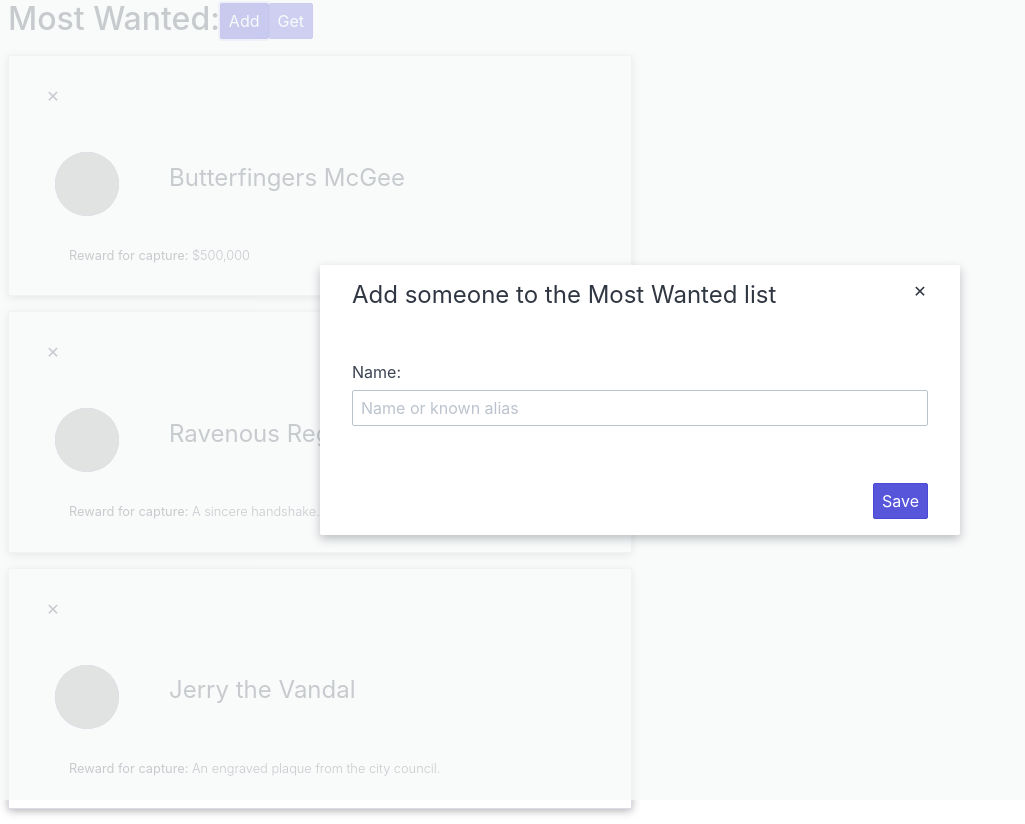
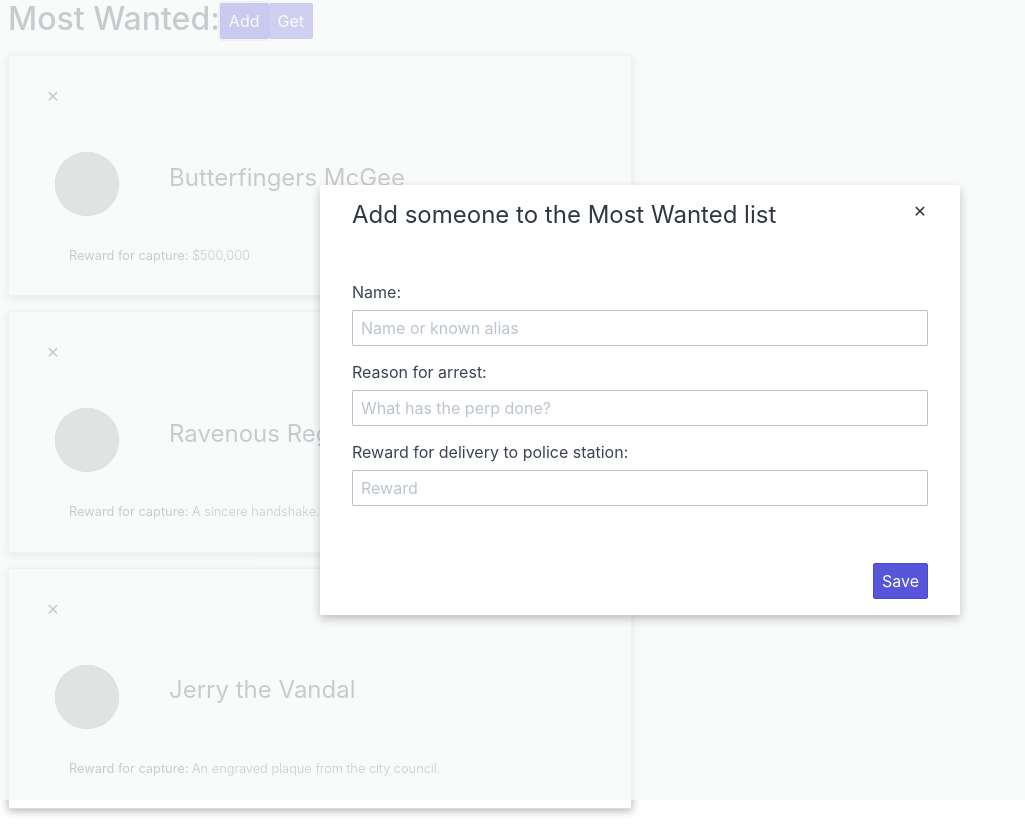
Before and after one commit to JoAn9/Redux-Person, a React (Create React App) app: page / in a window 1280 px wide. Both pictures are taken after a click on the button "Add". Shown: the whole page, without its empty margins (0-1025 px from the left). Built offline with nearby package versions, Linux system fonts and the light colour scheme; grey boxes are pictures that could not be loaded.

Commit message:
delete-redux

```diff
--- /dev/null
+++ b/src/actions/delete_person.js
@@ -0,0 +1,15 @@
+
+import { DELETE_PERSON } from './types';
+
+export default function deletePerson(person) {
+  return dispatch => {
+    dispatch(deletePersonAsync(person));
+  }
+}
+
+function deletePersonAsync(person){
+  return {
+    type: DELETE_PERSON,
+    payload: person // assuming every person has a unique name (which you should never do!), this will work.
+  };
+}
--- a/src/components/AddUserModal.js
+++ b/src/components/AddUserModal.js
@@ -27,12 +27,30 @@ class AddUserModal extends Component {
                     type="text"
                     placeholder="Name or known alias" />
                 </div>
+                <div className="form-group">
+                  <label className="form-label">Reason for arrest:</label>
+                  <input
+                    value={this.props.state.newPersonReason}
+                    onChange={this.props.handleNewPersonReasonChange}
+                    className="form-input"
+                    type="text"
+                    placeholder="What has the perp done?" />
+                </div>
+                <div className="form-group">
+                  <label className="form-label">Reward for delivery to police station:</label>
+                  <input
+                    value={this.props.state.newPersonReward}
+                    onChange={this.props.handleNewPersonRewardChange}
+                    className="form-input"
+                    type="text"
+                    placeholder="Reward" />
+                </div>
               </form>
             </div>
           </div>
           <div className="modal-footer">
             <button
-              onClick={this.props.addPerson}
+              onClick={this.props.createPerson}
               className="btn btn-primary">Save</button>
           </div>
         </div>
--- a/src/components/App.js
+++ b/src/components/App.js
@@ -3,6 +3,7 @@ import {connect} from 'react-redux';
 import {bindActionCreators} from 'redux';
 import addPerson from '../actions/add_person';
 import getWantedList from '../actions/get_wanted_list';
+import deletePerson from '../actions/delete_person';
 import WantedCard from './WantedCard';
 import AddUserModal from './AddUserModal';
 
@@ -15,10 +16,6 @@ class App extends Component {
       newPersonName: '',
       newPersonReason: '',
       newPersonReward: '',
-      newPersonEyes: '',
-      newPersonNose: '',
-      newPersonMouth: '',
-      newPersonSkin: '#CE96FF'
     }
   }
   componentDidMount() {
@@ -28,7 +25,10 @@ class App extends Component {
   renderUsers() {
     if(this.props.wantedPeople) {
       return this.props.wantedPeople.map(person => {
-        return <WantedCard key={person.name} person={person} />
+        return <WantedCard
+          deletePerson={this.props.deletePerson}
+          key={person.name}
+          person={person} />
       });
     } else {
       return <div>Loading...</div>
@@ -50,10 +50,6 @@ class App extends Component {
       newPersonName: '',
       newPersonReason: '',
       newPersonReward: '',
-      newPersonEyes: 1,
-      newPersonNose: 1,
-      newPersonMouth: 1,
-      newPersonSkin: '#CE96FF',
       openModal: false
     })
   }
@@ -64,11 +60,27 @@ class App extends Component {
     });
   }
 
+  handleNewPersonReasonChange = (e) => {
+    this.setState({
+      newPersonReason: e.target.value
+    });
+  }
+
+  handleNewPersonRewardChange = (e) => {
+    this.setState({
+      newPersonReward: e.target.value
+    });
+  }
+
   handlePersonCreation = () => {
     const person = {
       name: this.state.newPersonName,
+      image: `https://api.adorable.io/avatars/face`,
+      reason: this.state.newPersonReason,
+      reward: this.state.newPersonReward
     };
     this.props.addPerson(person);
+    this.clearFormAndCloseModal();
   }
 
   render() {
@@ -103,8 +115,10 @@ class App extends Component {
           state={this.state}
           toggleModalState={this.toggleModalState}
           handleNewPersonNameChange={this.handleNewPersonNameChange}
-          addPerson={this.handlePersonCreation}
+          createPerson={this.handlePersonCreation}
           addToWantedList={this.handlePersonCreation}
+          handleNewPersonReasonChange={this.handleNewPersonReasonChange}
+          handleNewPersonRewardChange={this.handleNewPersonRewardChange}
         />
       </div>
     );
@@ -119,8 +133,9 @@ function mapStateToProps(store) {
 
 function mapDispatchToProps(dispatch) {
   return bindActionCreators({
-    getWantedList: getWantedList,
-    addPerson: addPerson,
+    getWantedList,
+    addPerson,
+    deletePerson,
   }, dispatch);
 }
 
--- a/src/components/WantedCard.js
+++ b/src/components/WantedCard.js
@@ -2,10 +2,15 @@ import React, { Component } from 'react';
 import {connect} from 'react-redux';
 import {bindActionCreators} from 'redux';
 // import updatePerson from '../actions/update_person';
-// import deletePerson from '../actions/delete_person';
 // import { Note } from './Note';
 
+
 class WantedCard extends Component {
+
+
+  handleDeletePerson = () => {
+    this.props.deletePerson(this.props.person);
+  }
 
   render() {
     const person = this.props.person;
@@ -15,7 +20,7 @@ class WantedCard extends Component {
         <button
           className="btn btn-clear tooltip"
           data-tooltip="Delete because person has been captured."
-        //  onClick={this.handleDeletePerson}
+          onClick={this.handleDeletePerson}
         >
         </button>
         <div className="card-header">
--- a/src/reducers/reducer_wanted_list.js
+++ b/src/reducers/reducer_wanted_list.js
@@ -1,4 +1,4 @@
-import { GET_WANTED_LIST, ADD_PERSON } from '../actions/types';
+import { GET_WANTED_LIST, ADD_PERSON, DELETE_PERSON } from '../actions/types';
 
 export default function(state=[], action) {
   console.log(action.payload);
@@ -10,6 +10,9 @@ export default function(state=[], action) {
     case ADD_PERSON:
       return [action.payload, ...state];
 
+    case DELETE_PERSON:
+      return state.filter(person => person.name !== action.payload.name);
+
     default:
       return state;
   }
```
